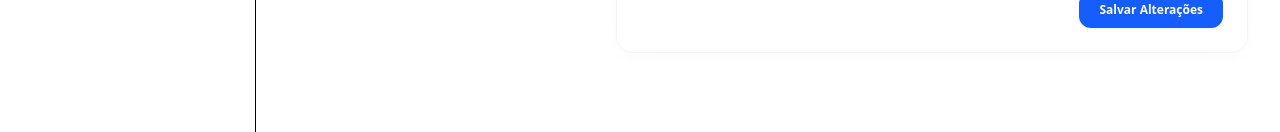
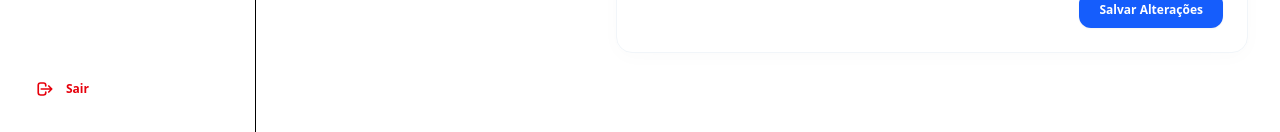
Before and after one commit to angelosilvanno/estuda-plus, an Angular app: page /perfil in a window 1280 px wide. Shown: the part 668-800 px from the top of the page. Built offline with nearby package versions, Linux system fonts and the light colour scheme.

Commit message:
feat: adiciona funcionalidade de logout e aprimora a lógica do layout principal

```diff
--- a/src/app/core/layout/main-layout/main-layout.html
+++ b/src/app/core/layout/main-layout/main-layout.html
@@ -1,5 +1,6 @@
 <div class="min-h-screen flex bg-(--bg-primary) text-(--text-main) font-sans antialiased">
 
+  <!-- 1. SIDEBAR RETRÁTIL -->
   <aside
     [class.w-64]="!sidebarRetraida"
     [class.w-20]="sidebarRetraida"
@@ -77,10 +78,25 @@
         <span *ngIf="!sidebarRetraida" class="transition-all">Pomodoro</span>
       </a>
     </nav>
+
+    <!-- Botão de Sair (Injetado na base da Sidebar com mt-auto) -->
+    <button
+      (click)="logout()"
+      [class.justify-center]="sidebarRetraida"
+      class="mt-auto flex items-center gap-3 px-3 py-2.5 rounded-xl text-xs font-semibold text-red-600 dark:text-red-400 hover:bg-red-50 dark:hover:bg-red-950/10 transition-all cursor-pointer"
+      [title]="sidebarRetraida ? 'Sair do Sistema' : ''"
+    >
+      <svg class="w-4.5 h-4.5 shrink-0" fill="none" stroke="currentColor" viewBox="0 0 24 24">
+        <path stroke-linecap="round" stroke-linejoin="round" stroke-width="2.2" d="M17 16l4-4m0 0l-4-4m4 4H7m6 4v1a3 3 0 01-3 3H6a3 3 0 01-3-3V7a3 3 0 013-3h4a3 3 0 013 3v1"/>
+      </svg>
+      <span *ngIf="!sidebarRetraida" class="transition-all">Sair</span>
+    </button>
   </aside>
 
+  <!-- 2. CONTAINER DE CONTEÚDO PRINCIPAL -->
   <div class="flex-1 flex flex-col min-w-0">
 
+    <!-- NAVBAR SUPERIOR -->
     <header class="h-16 bg-(--bg-surface) border-b border-(--border-color) flex items-center justify-between px-6 sticky top-0 z-10 shrink-0 shadow-3xs">
 
       <div class="flex items-center gap-2 w-96">
@@ -132,6 +148,7 @@
       </div>
     </header>
 
+    <!-- DRAWER MOBILE -->
     <div
       *ngIf="menuAberto"
       class="fixed inset-0 bg-black/40 z-30 md:hidden"
@@ -161,6 +178,7 @@
       </div>
     </div>
 
+    <!-- ÁREA DE CONTEÚDO DINÂMICA -->
     <main class="flex-1 p-6 sm:p-8 overflow-y-auto bg-(--bg-primary)">
       <router-outlet />
     </main>
--- a/src/app/core/layout/main-layout/main-layout.ts
+++ b/src/app/core/layout/main-layout/main-layout.ts
@@ -1,6 +1,6 @@
 import { Component } from '@angular/core';
 import { CommonModule } from '@angular/common';
-import { RouterOutlet, RouterLink, RouterLinkActive } from '@angular/router';
+import { RouterOutlet, RouterLink, RouterLinkActive, Router } from '@angular/router';
 
 @Component({
   selector: 'app-main-layout',
@@ -17,12 +17,17 @@ export class MainLayout {
   menuAberto = false;
   sidebarRetraida = false;
 
-  constructor() {
-    const dadosSessao = localStorage.getItem('usuarioLogado') || sessionStorage.getItem('usuarioLogado');
+  constructor(private router: Router) {
+    const dadosSessao =
+      localStorage.getItem('usuarioLogado') ||
+      sessionStorage.getItem('usuarioLogado');
+
     if (dadosSessao) {
       try {
         const usuario = JSON.parse(dadosSessao);
+
         this.estudanteNome = usuario.nome || '';
+
         if (usuario.curso) {
           this.estudanteCurso = usuario.curso;
         }
@@ -39,4 +44,10 @@ export class MainLayout {
   alternarSidebar(): void {
     this.sidebarRetraida = !this.sidebarRetraida;
   }
+
+  logout(): void {
+    localStorage.removeItem('usuarioLogado');
+    sessionStorage.removeItem('usuarioLogado');
+    this.router.navigate(['/auth/login']);
+  }
 }
```
